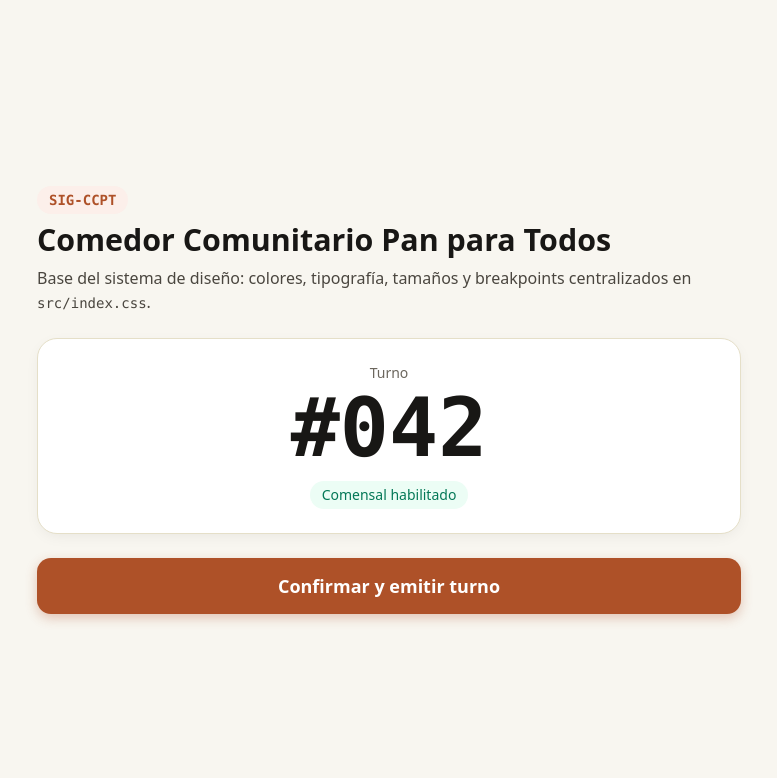
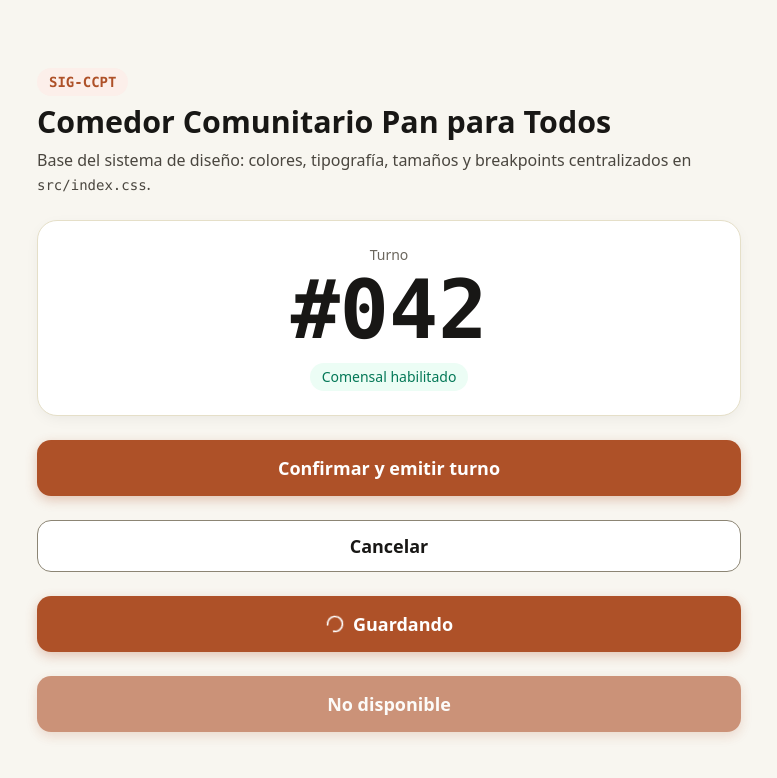
Before and after one commit to Comedor-Comunitario-Pan-para-todos/Frontend, a React (Vite) app: page / in a window 1280 px wide. Shown: the top 778 px of the page, without its empty margins (251-1028 px from the left). Built offline with nearby package versions, Linux system fonts and the light colour scheme.

Commit message:
Agrega el componente Boton

```diff
--- a/src/App.tsx
+++ b/src/App.tsx
@@ -1,3 +1,5 @@
+import { Boton } from '@/shared/ui/Boton.tsx'
+
 function App() {
   return (
     <main className="mx-auto flex min-h-svh w-full max-w-content flex-col justify-center gap-6 px-gutter py-8 md:px-8">
@@ -20,12 +22,10 @@ function App() {
         </span>
       </section>
 
-      <button
-        type="button"
-        className="h-cta rounded-md bg-primary px-6 text-body-lg font-semibold text-on-primary shadow-primary transition duration-150 ease-press hover:bg-primary-hover active:translate-y-px active:scale-99 active:bg-primary-active"
-      >
-        Confirmar y emitir turno
-      </button>
+      <Boton>Confirmar y emitir turno</Boton>
+      <Boton variante="secundario">Cancelar</Boton>
+      <Boton cargando>Guardando</Boton>
+      <Boton disabled>No disponible</Boton>
     </main>
   )
 }
--- /dev/null
+++ b/src/shared/ui/Boton.tsx
@@ -0,0 +1,45 @@
+import { LoaderCircle } from 'lucide-react'
+import type { ComponentProps } from 'react'
+
+type VarianteBoton = 'primario' | 'secundario'
+
+interface BotonProps extends ComponentProps<'button'> {
+  readonly variante?: VarianteBoton
+  readonly cargando?: boolean
+}
+
+const CLASES_BASE =
+  'inline-flex items-center justify-center gap-2 rounded-md px-6 py-2 text-body-lg font-semibold transition duration-150 ease-press enabled:active:translate-y-px enabled:active:scale-99'
+
+const CLASES_VARIANTE: Record<VarianteBoton, string> = {
+  primario:
+    'min-h-cta bg-primary text-on-primary shadow-primary enabled:hover:bg-primary-hover enabled:active:bg-primary-active',
+  secundario:
+    'min-h-touch border border-border-input bg-surface text-ink enabled:hover:bg-surface-hover',
+}
+
+export function Boton({
+  variante = 'primario',
+  cargando = false,
+  disabled = false,
+  type = 'button',
+  className = '',
+  children,
+  ...resto
+}: BotonProps) {
+  // Mientras carga conserva el contraste completo: solo se atenúa si está deshabilitado.
+  const atenuado = disabled && !cargando ? 'opacity-60' : ''
+
+  return (
+    <button
+      {...resto}
+      type={type}
+      disabled={disabled || cargando}
+      aria-busy={cargando || undefined}
+      className={`${CLASES_BASE} ${CLASES_VARIANTE[variante]} ${atenuado} ${className}`}
+    >
+      {cargando && <LoaderCircle aria-hidden="true" className="size-5 animate-spin" />}
+      {children}
+    </button>
+  )
+}
```
Also changed, not shown: 1 other file (tests, documents, lock files or other folders).
